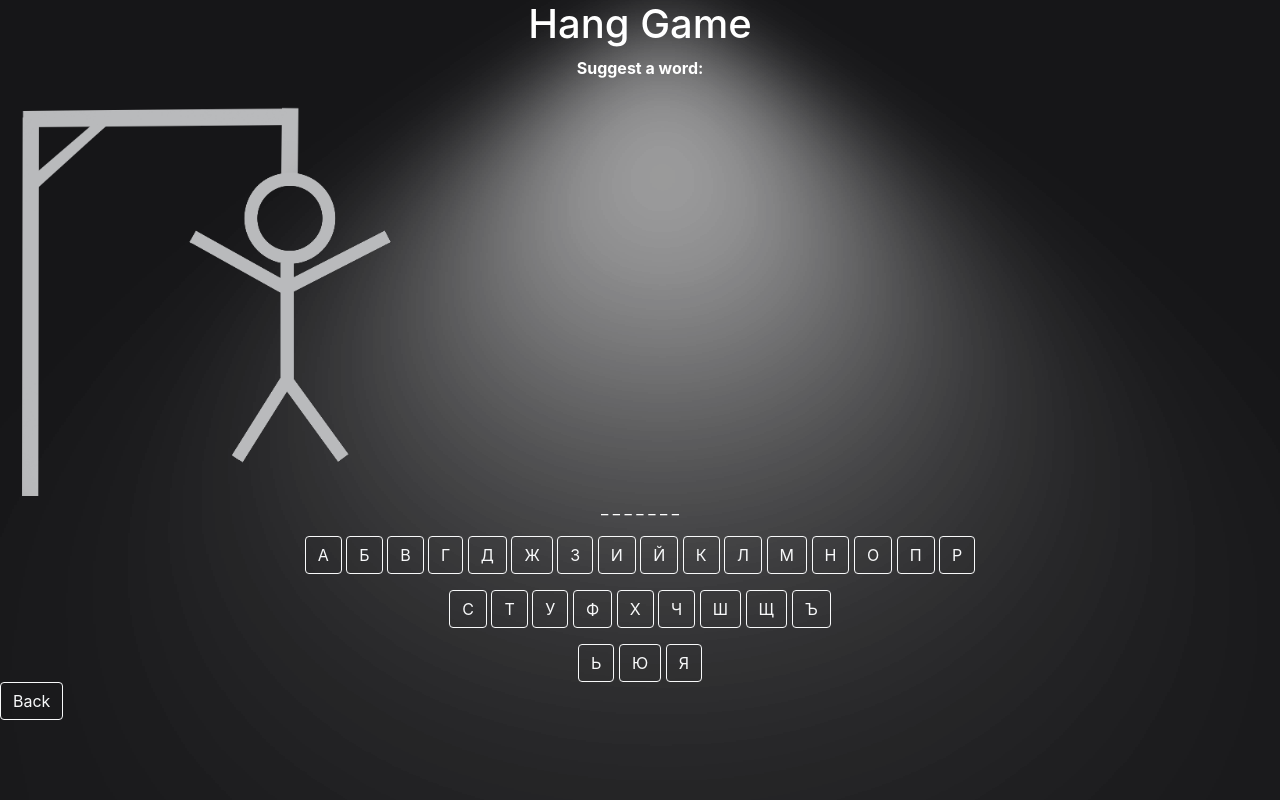
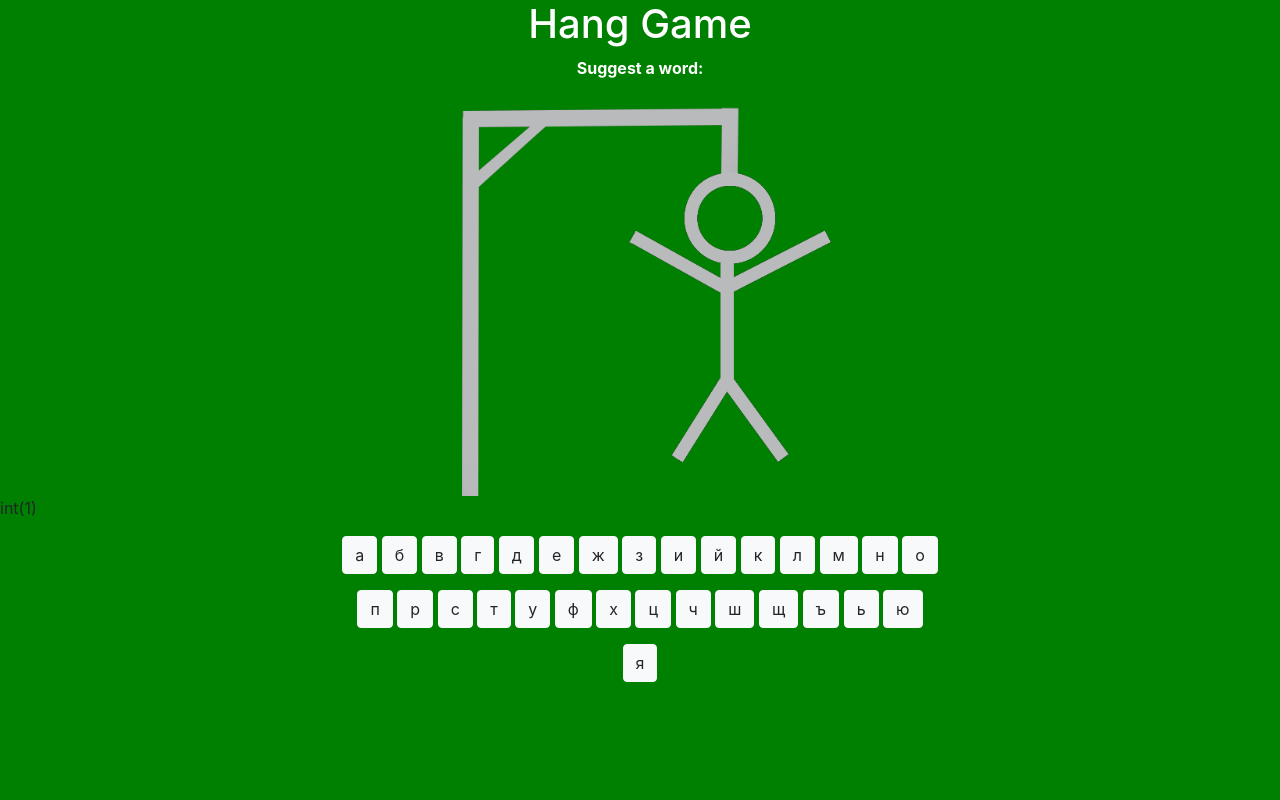
Before and after one commit to HANGERGAME/ivo-work, a PHP site: page /game.php in a window 1280 px wide. Run offline with PHP 8.4, Linux system fonts and the light colour scheme; the visitor is signed in with stand-in values (Sample User, id 1).

Commit message:
update game.php(07.04)

```diff
--- a/game.php
+++ b/game.php
@@ -1,68 +1,80 @@
 <?php include "includes/head.php";?>
 
-<body>
+<body class="secondbackground">
 <h1>Hang Game</h1>
 <p class="font-weight-bold">Suggest a word:</p>
+<div>
 <img src="image.png" height="400" weight="400">
-<p>_ _ _ _ _ _ _</p>
+</div>
 
-<div>
-	<a type="button" class="btn btn-outline-light" onclick="wordcheck(А)" href="#">А</a>
-	<a type="button" class="btn btn-outline-light" onclick="wordcheck(Б)" href="#">Б</a>
-	<a type="button" class="btn btn-outline-light" onclick="wordcheck(В)" href="#">В</a>
-	<a type="button" class="btn btn-outline-light" onclick="wordcheck(Г)" href="#">Г</a>
-	<a type="button" class="btn btn-outline-light" onclick="wordcheck(Д)" href="#">Д</a>
-	<a type="button" class="btn btn-outline-light" onclick="wordcheck(Ж)" href="#">Ж</a>
-	<a type="button" class="btn btn-outline-light" onclick="wordcheck(З)" href="#">З</a>
-	<a type="button" class="btn btn-outline-light" onclick="wordcheck(И)" href="#">И</a>
-	<a type="button" class="btn btn-outline-light" onclick="wordcheck(Й)" href="#">Й</a>
-	<a type="button" class="btn btn-outline-light" onclick="wordcheck(К)" href="#">К</a>
-	<a type="button" class="btn btn-outline-light" onclick="wordcheck(Л)" href="#">Л</a>
-	<a type="button" class="btn btn-outline-light" onclick="wordcheck(М)" href="#">М</a>
-	<a type="button" class="btn btn-outline-light" onclick="wordcheck(Н)" href="#">Н</a>
-	<a type="button" class="btn btn-outline-light" onclick="wordcheck(О)" href="#">О</a>
-	<a type="button" class="btn btn-outline-light" onclick="wordcheck(П)" href="#">П</a>
-	<a type="button" class="btn btn-outline-light" onclick="wordcheck(Р)" href="#">Р</a>
-	<p></p>
-	<a type="button" class="btn btn-outline-light" onclick="wordcheck(С)" href="#">С</a>
-	<a type="button" class="btn btn-outline-light" onclick="wordcheck(Т)" href="#">Т</a>
-	<a type="button" class="btn btn-outline-light" onclick="wordcheck(У)" href="#">У</a>
-	<a type="button" class="btn btn-outline-light" onclick="wordcheck(Ф)" href="#">Ф</a>
-	<a type="button" class="btn btn-outline-light" onclick="wordcheck(Х)" href="#">Х</a>
-	<a type="button" class="btn btn-outline-light" onclick="wordcheck(Ч)" href="#">Ч</a>
-	<a type="button" class="btn btn-outline-light" onclick="wordcheck(Ш)" href="#">Ш</a>
-	<a type="button" class="btn btn-outline-light" onclick="wordcheck(Щ)" href="#">Щ</a>
-	<a type="button" class="btn btn-outline-light" onclick="wordcheck(Ъ)" href="#">Ъ</a>
-	<p></p>
-	<a type="button" class="btn btn-outline-light" onclick="wordcheck(Ь)" href="#">Ь</a>
-	<a type="button" class="btn btn-outline-light" onclick="wordcheck(Ю)" href="#">Ю</a>
-	<a type="button" class="btn btn-outline-light" onclick="wordcheck(Я)" href="#">Я</a>
-	</div>
-	<a type="button" class="btn btn-outline-light" href="index.php">Back</a>
-</body>
+
 
 <?php
+$hiddenWord=[];
+$decodedWord = preg_split('//u', $_SESSION['word'], null, PREG_SPLIT_NO_EMPTY);//ARRAY
+
+
 
 session_start();
 
- //$_SESSION[$error]++;
- //var_dump($_SESSION);
+if (isset($_GET['letter'])) {
 
-function wordcheck($letter){
-	$word = $_SESSION['word'];
-	$position = strpos($word, $letter);
-	//var_dump($letter);
+   $word = $_SESSION['word'];
 
-	if ($poistion == false) {
-		$_SESSION['error']++;
-} else{
-	echo $position;
-}
+   $position = mb_strpos($word, $_GET['letter']);
+
+   var_dump($position);
+
+
+   if ($position === false) {
+      echo "ERROR";
+      $_SESSION['error']++;
+   }else{
+      $_SESSION['hiddenWord'][$position] = $decodedWord[$position];
+   }
 }
 
+var_dump($_SESSION['hiddenWord']);
 
 
-// <!-- showletter function  -->
-// <!-- letter i position  -->
-// <!-- echo position i letter -->
-// <!--  -->
+echo '<p>'.implode(" ",$_SESSION['hiddenWord']).'</p>';
+
+?>
+
+<div>
+<form action="game.php" method="get">
+  <input type="submit"  name="letter" value="а" class="btn btn-light" class="letter">
+  <input type="submit"  name="letter" value="б" class="btn btn-light">
+   <input type="submit" name="letter" value="в" class="btn btn-light">
+   <input type="submit" name="letter" value="г" class="btn btn-light">
+   <input type="submit" name="letter" value="д" class="btn btn-light">
+   <input type="submit" name="letter" value="е" class="btn btn-light">
+   <input type="submit" name="letter" value="ж" class="btn btn-light">
+   <input type="submit" name="letter" value="з" class="btn btn-light">
+   <input type="submit" name="letter" value="и" class="btn btn-light">
+   <input type="submit" name="letter" value="й" class="btn btn-light">
+   <input type="submit" name="letter" value="к" class="btn btn-light">
+   <input type="submit" name="letter" value="л" class="btn btn-light">
+   <input type="submit" name="letter" value="м" class="btn btn-light">
+   <input type="submit" name="letter" value="н" class="btn btn-light">
+   <input type="submit" name="letter" value="о" class="btn btn-light">
+   <p></p>
+   <input type="submit" name="letter" value="п" class="btn btn-light">
+   <input type="submit" name="letter" value="р" class="btn btn-light">
+   <input type="submit" name="letter" value="с" class="btn btn-light">
+   <input type="submit" name="letter" value="т" class="btn btn-light">
+   <input type="submit" name="letter" value="у" class="btn btn-light">
+   <input type="submit" name="letter" value="ф" class="btn btn-light">
+   <input type="submit" name="letter" value="х" class="btn btn-light">
+   <input type="submit" name="letter" value="ц" class="btn btn-light">
+   <input type="submit" name="letter" value="ч" class="btn btn-light">
+   <input type="submit" name="letter" value="ш" class="btn btn-light">
+   <input type="submit" name="letter" value="щ" class="btn btn-light">
+   <input type="submit" name="letter" value="ъ" class="btn btn-light">
+   <input type="submit" name="letter" value="ь" class="btn btn-light">
+   <input type="submit" name="letter" value="ю" class="btn btn-light">
+   <p></p>
+   <input type="submit" name="letter" value="я" class="btn btn-light">
+</form>
+</div>
+</body>
--- a/login.php
+++ b/login.php
@@ -1,7 +1,7 @@
 <?php include "includes/head.php"?>
 <body>
 	<h1>Login</h1>
-<form action="#" method="post">
+<form action="#" method="post" class="form">
 	<p>First name</p><input type="text" name="player_name">
 	<p>Password</p><input type="Password" name="player_password">
 	<p></p>
--- a/register.php
+++ b/register.php
@@ -1,7 +1,7 @@
 <?php include "includes/head.php"?>
 <body>
 	<h1>Register</h1>
-<form action="#" method="post">
+<form action="#" method="post" class="form" >
 	<p>First name</p><input type="text" name="player_name">
 	<p>Age</p><input type="text" name="
 	player_years">
--- a/style.css
+++ b/style.css
@@ -1,11 +1,23 @@
+
 div{
 	text-align: center;
 }
+
+
+div{
+	text-align: center;
+}
+
 body{
-		background-image: url('forest.jpg');
-	}
-body{
-	background-image: url('spotlight.png');
+	/*background-image: url('forest.jpg');*/
+}
+
+.secondbackground{
+	/*background-image: url('back.jpg');*/
+	background-color: green;
+
+
+
 
 }
 h1{
@@ -25,7 +37,7 @@ input, textarea{
 	padding: 0px;
 	margin: 0px;
 }
-form {
+.form {
 	width: 50%;
 	margin: 0 25% 0 25%;
 	border-top: 5px solid black;
@@ -36,27 +48,27 @@ form {
 	padding: 15px;
 }
 
-input[type=text], select {
-  width: 100%;
-  padding: 5px 0 5px 0;
-  border: 1px solid black;
-  border-radius: 20px;
-}
+/*input[type=text], select {*/
+  /*width: 100%;*/
+  /*padding: 5px 0 5px 0;*/
+  /*border: 1px solid black;*/
+  /*border-radius: 20px;*/
+/*}*/
 
 textarea {
 	height: 200px;
 	width: 100%;
 }
 
-input[type=submit] {
-  width: 100%;
-  background-color: #79d2a6;
-  color: white;
-  padding: 14px 20px;
-  border: none;
-  border-radius: 20px;
-}
-
+/*input[type=submit] {*/
+  /*width: 100%;*/
+  /*background-color: #79d2a6;*/
+  /*color: white;*/
+  /*padding: 14px 20px;*/
+  /*border: none;*/
+  /*border-radius: 20px;*/
+/*}*/
+/*
 input[type=submit]:hover {
 	background-color: black;
 }
```
Also changed, not shown: pregame.php (+5 -2 lines), back.jpg (added), index.php (line endings or trailing spaces).
